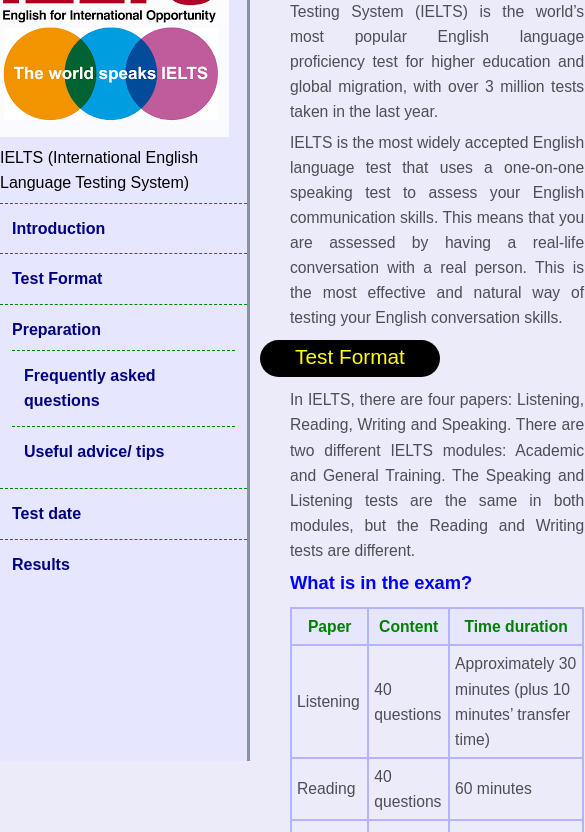
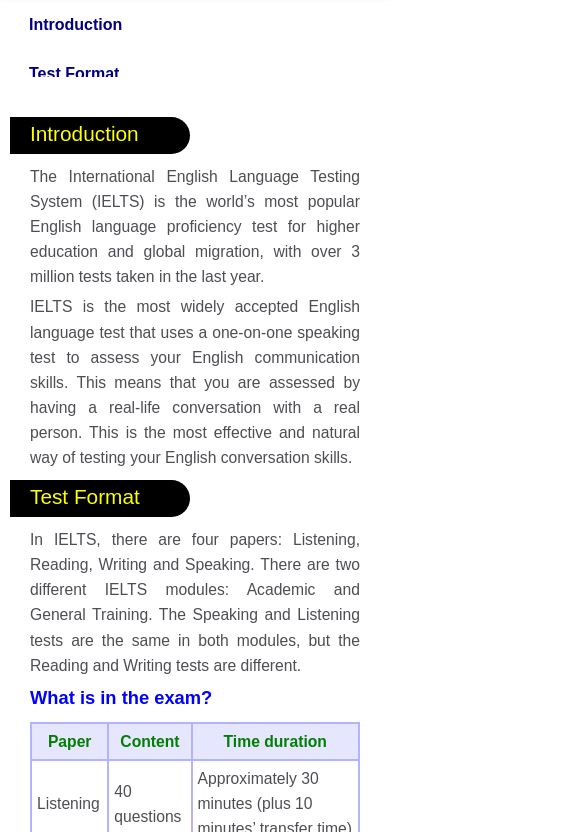
Before and after one commit to hungphan94/mockCamp, a plain HTML site: page campfree/project01/documentation.html in a window 390 px wide. Shown: the part 83-915 px from the top of the page, 585 px wide, since content can reach past the window. Drawn offline with Linux system fonts and the light colour scheme.

Commit message:
so happy

```diff
--- a/campfree/project01/css/doc.css
+++ b/campfree/project01/css/doc.css
@@ -4,10 +4,39 @@
   box-sizing:  border-box;
 }
 
+/* width */
+::-webkit-scrollbar {
+    width: 7px;
+}
+
+/* Track */
+::-webkit-scrollbar-track {
+    box-shadow: inset 0 0 5px grey;
+    border-radius: 10px;
+}
+
+/* Handle */
+::-webkit-scrollbar-thumb {
+    background: green;
+    border-radius: 10px;
+}
+
+/* Handle on hover */
+::-webkit-scrollbar-thumb:hover {
+    background: #b30000;
+}
+
 body {
   font-family: 'Arial', sans-serif;
   line-height: 1.6;
   background-color: #ebebfa;
+}
+
+header img{
+  display:block;
+  height:80%;
+  width: 80%;
+  margin: 15px auto;
 }
 
 p{
@@ -37,39 +66,60 @@ p{
   background-color: #e6e6ff;
 }
 
-#navbar ul{
+#navbar #social-media-horizon
+{
+  display:flex;
+  justify-content:center;
+}
+
+#navbar #social-media-horizon li
+{
+  padding: 5px;
+}
+
+#navbar #social-media-horizon li a
+{
+  color: green;
+  font-weight: bold;
+}
+
+#navbar ul li
+{
+    list-style: none;
+}
+
+#navbar #vertical-function{
   height: 88%;
   overflow-y: auto;
   overflow-x: hidden;
 }
 
-#navbar li{
-  border-top: 1px dashed green;
+#navbar #vertical-function li{
   border-right: 0;
-  padding:12px;
+  padding:15px 30px;
   list-style: none;
   position: relative;
   width: 100%;
 }
 
-#navbar li:first-child {
+#navbar #vertical-function li:first-child {
   margin-top: 7px;
-  border-top:1px dashed green;
+
 }
 
-#navbar li:hover{
-  background-color: black;
+#navbar #vertical-function li:hover{
+  background-color: green;
 }
 
 
-#navbar a {
+#navbar #vertical-function a {
     color:navy;
     text-decoration: none;
     cursor: pointer;
     font-weight: 600;
 }
 
-#navbar a:hover {
+#navbar #vertical-function a:hover {
     color:yellow;
 }
 
@@ -108,7 +158,6 @@ section li{
   display: flex;
   flex-direction: column;
   justify-content: center;
-  height: 100px;
   width: 90%;
 }
 
@@ -135,3 +184,75 @@ th{
   background-color: #e6e6ff;
   color: green;
 }
+
+@media screen and (max-width: 820px){
+  body{
+    background-color: #FFF;
+  }
+  #navbar{
+    position: fixed;
+    top:0px;
+    background-color: #000;
+    padding: 0;
+    margin: 0;
+    width: 100%;
+    max-height: 80px;
+    border: none;
+    z-index:1;
+    -webkit-box-shadow: inset 0 2px 2px #eee, 0 0 8px #eee;
+            box-shadow: inset 0 2px 2px #eee, 0 0 8px #eee;
+  }
+
+  #main-doc{
+    position: relative;
+    margin: 200px 0 0 0;
+  }
+
+  #logo{
+    position:fixed;
+    top:0;
+    min-height: 75px;
+    padding: 0px 30px;
+    display:flex;
+    justify-content: space-around;
+    align-items: center;
+    width: 100%;
+    flex-direction: row;
+  }
+  #logo img{
+    width: 50px;
+    height:50px;
+    text-align: center;
+    margin-left: 0px;
+    border: 2px solid #FFF;
+    border-radius: 2px;
+  }
+  #navbar #social-media-horizon li a
+  {
+    font-size: 1.0em;
+    color:orange;
+  }
+  #navbar #vertical-function li
+  {
+    padding:8px 29px;
+  }
+  #navbar #vertical-function li a
+  {
+    font-size: 0.95em;
+  }
+  #navbar #vertical-function{
+    position:absolute;
+    top:80px;
+    height: 100%;
+    overflow-y: auto;
+    overflow-x: auto;
+    width: 100%;
+  }
+
+  #title{
+    margin: 10px;
+    text-align: left;
+    padding-left:20px;
+    border-radius: 0 30px 30px 0;
+  }
+}
--- a/campfree/project01/css/landing.css
+++ b/campfree/project01/css/landing.css
@@ -3,6 +3,27 @@
   margin: 0;
   padding: 0;
   box-sizing:  border-box;
+}
+/* width */
+::-webkit-scrollbar {
+    width: 7px;
+}
+
+/* Track */
+::-webkit-scrollbar-track {
+    box-shadow: inset 0 0 5px grey;
+    border-radius: 10px;
+}
+
+/* Handle */
+::-webkit-scrollbar-thumb {
+    background: green;
+    border-radius: 10px;
+}
+
+/* Handle on hover */
+::-webkit-scrollbar-thumb:hover {
+    background: #b30000;
 }
 
 
@@ -265,7 +286,7 @@ input[type="submit"]:hover{
 	color: orange;
  }
 
-   footer ul li a:hover{
+ footer ul li a:hover{
 	font-weight:bold;
  }
 
@@ -316,8 +337,8 @@ input[type="submit"]:hover{
   nav ul li a:hover{
     background-color: brown;
     border-radius: 20px;
-	color:#F2F2F2;
-	padding: 10px 20px;
+  	color:#F2F2F2;
+  	padding: 10px 20px;
   }
 
   .logo{
--- a/campfree/project01/css/style-survey.css
+++ b/campfree/project01/css/style-survey.css
@@ -1,5 +1,27 @@
 @import
 url(https://fonts.googleapis.com/css?family=Raleway:400,500);
+
+/* width */
+::-webkit-scrollbar {
+    width: 7px;
+}
+
+/* Track */
+::-webkit-scrollbar-track {
+    box-shadow: inset 0 0 5px grey;
+    border-radius: 10px;
+}
+
+/* Handle */
+::-webkit-scrollbar-thumb {
+    background: green;
+    border-radius: 10px;
+}
+
+/* Handle on hover */
+::-webkit-scrollbar-thumb:hover {
+    background: #b30000;
+}
 
 html, body{
   background-color: #a9d7d1;
--- a/campfree/project01/css/style.css
+++ b/campfree/project01/css/style.css
@@ -9,8 +9,10 @@ html, body {
   margin: 30px auto;
   padding: 10px;
   border: 0px solid;
-  border-radius: 5px;
-  background:#eee;
+  border-radius: 15px;
+  background-color: #e6e6ff;
+  -webkit-box-shadow: inset 0 1px 4px #eee, 0 0 8px #eee;
+          box-shadow: inset 0 1px 1px #eee, 0 0 8px #eee;
 }
 
 img{
@@ -18,7 +20,7 @@ img{
   display:block;
   height:auto;
   margin: auto;
-  border-radius: 5%;
+  border-radius: 40px;
 }
 
 #title-img {
--- a/campfree/project01/documentation.html
+++ b/campfree/project01/documentation.html
@@ -26,22 +26,30 @@ User Story #13: When I click on a navbar element, the page should navigate to th
 User Story #14: On regular sized devices (laptops, desktops), the element with id="navbar" should be shown on the left side of the screen and should always be visible to the user.
 User Story #15: My Technical Documentation page should use at least one media query. -->
 <body>
+
+
     <nav id="navbar">
-        <header>
-		<img src="img/iel.png" />
-		IELTS  (International English Language Testing System) </header>
-        <ul>
-          <li><a href="#1" rel="internal">Introduction</a></li>
-          <li><a href="#2" rel="internal">Test Format</a></li>
-          <li>
-            <a href="#3" rel="internal">Preparation</a>
-              <ul>
-                  <li><a href="#3.1" rel="internal">Frequently asked questions</a></li>
-                  <li><a href="#3.2" rel="internal">Useful advice/ tips</a></li>
+      <header id="logo">
+        <img src="img/ierl.png" />
+        <ul id="social-media-horizon">
+          <li><a href="" rel="internal"><i class="fa fa-2x fa-facebook-square"></i></a></li>
+          <li><a href="" rel="internal"><i class="fa fa-2x fa-google"></i></a></li>
+          <li><a href="" rel="internal"><i class="fa fa-2x fa-yahoo"></i></a></li>
+          <li><a href="" rel="internal"><i class="fa fa-2x fa-youtube"></i></a></li>
+        </ul>
+      </header>
+        <ul id="vertical-function">
+          <a href="#1" rel="internal"><li>Introduction</li></a>
+          <a href="#2" rel="internal"><li>Test Format</li></a>
+
+            <a href="#3" rel="internal"><li>Preparation</li></a>
+              <ul id="sub-vertical-function">
+                  <a href="#3.1" rel="internal"><li>Frequently asked questions</li></a>
+                  <a href="#3.2" rel="internal"><li>Useful advice/ tips</li></a>
               </ul>
-          </li>
-          <li><a href="#4" rel="internal">Test date</a></li>
-          <li><a href="#5" rel="internal">Results</a></li>
+
+          <a href="#4" rel="internal"><li>Test date</li></a>
+          <a href="#5" rel="internal"><li>Results</li></a>
         </ul>
     </nav>
     <main id="main-doc">
```
